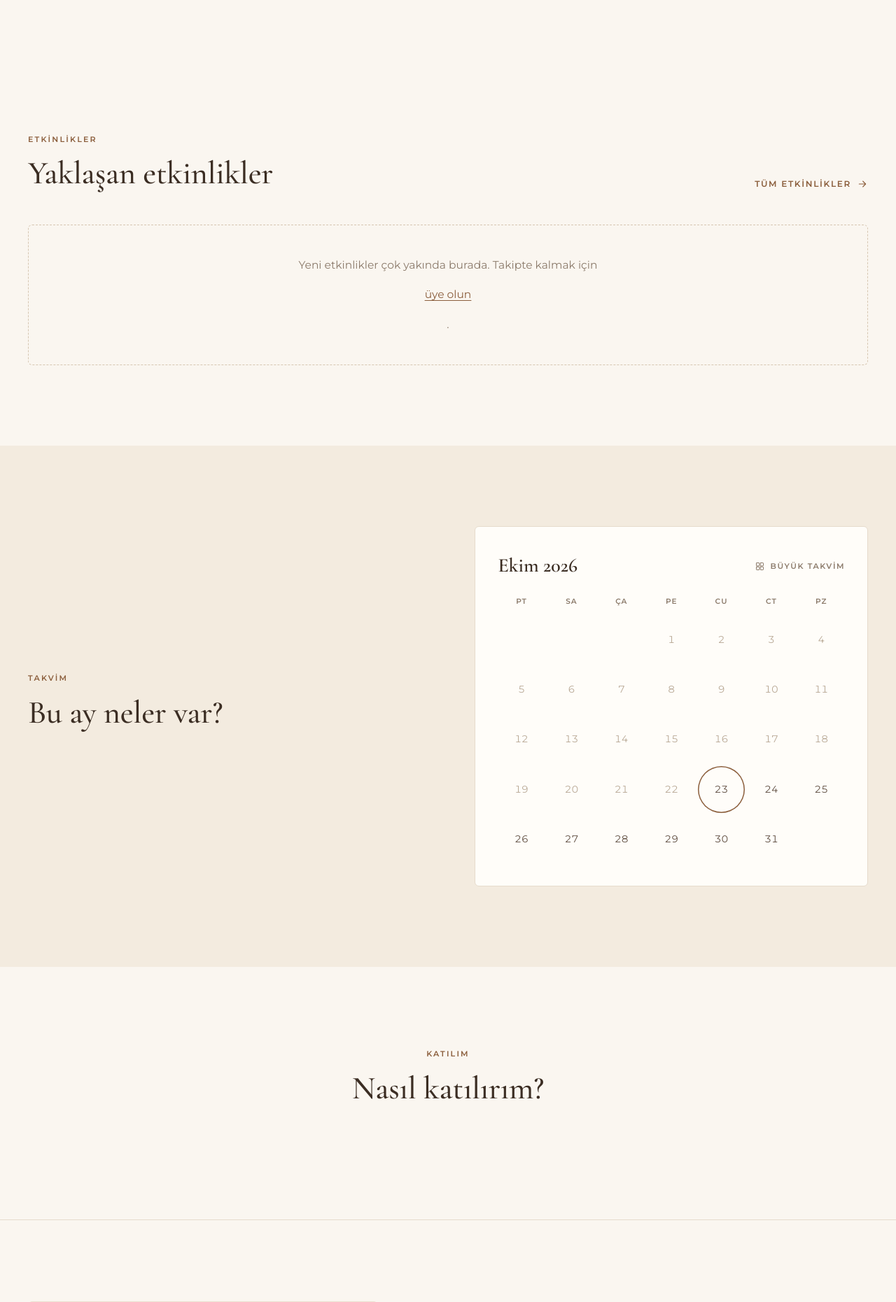
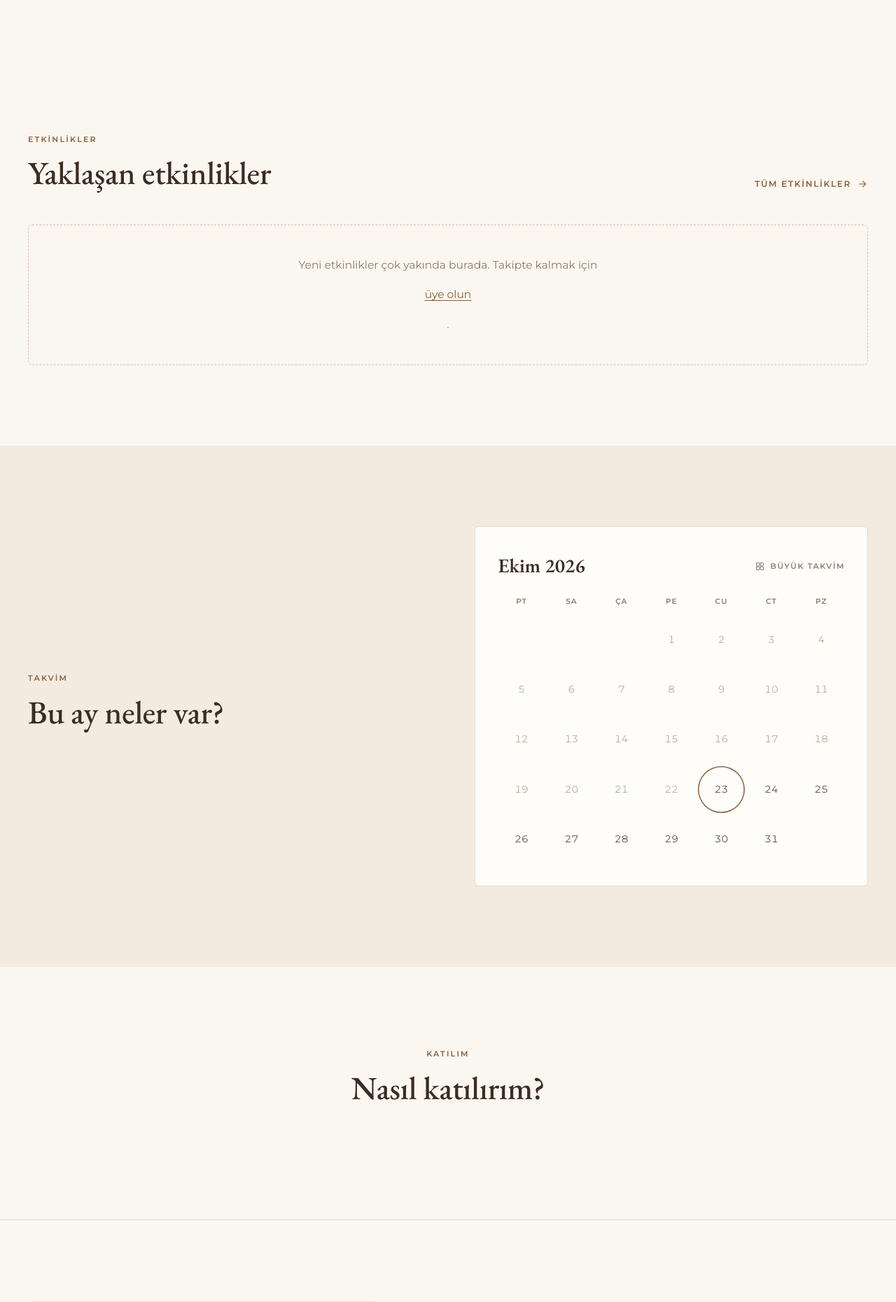
Before and after one commit to zafylmz/iseatolye, a PHP site: page / in a window 1280 px wide. Shown: the part 802-2663 px from the top of the page at 70% size. Run offline with PHP 8.4, Linux system fonts and the light colour scheme; data that the repository does not hold is empty; some libraries are stand-ins or nearby versions.

Commit message:
Başlık fontu: Cormorant Garamond yerine EB Garamond
Cormorant Garamond'un eski usul (aşağı sarkan) rakamları başlıklarda
yamuk görünüyordu. EB Garamond aynı Garamond ailesinden, düz rakamlı ve
Türkçe karakterleri tam destekliyor.

Co-Authored-By: Claude Opus 5.5 (1M context) <noreply@anthropic.com>
Claude-Session: https://claude.ai/code/session_0159DKz1YEn7esGmcg4VFVC5

```diff
--- a/assets/style.css
+++ b/assets/style.css
@@ -5,12 +5,12 @@
 @font-face{font-family:Montserrat;font-style:normal;font-weight:100 900;font-display:swap;src:url(/assets/fonts/montserrat-latin-wght-normal.woff2) format('woff2');unicode-range:U+0000-00FF,U+0131,U+0152-0153,U+02BB-02BC,U+02C6,U+02DA,U+02DC,U+0304,U+0308,U+0329,U+2000-206F,U+20AC,U+2122,U+2191,U+2193,U+2212,U+2215,U+FEFF,U+FFFD}
 @font-face{font-family:Montserrat;font-style:italic;font-weight:100 900;font-display:swap;src:url(/assets/fonts/montserrat-latin-wght-italic.woff2) format('woff2');unicode-range:U+0000-00FF,U+0131,U+0152-0153,U+02BB-02BC,U+02C6,U+02DA,U+02DC,U+0304,U+0308,U+0329,U+2000-206F,U+20AC,U+2122,U+2191,U+2193,U+2212,U+2215,U+FEFF,U+FFFD}
 @font-face{font-family:Montserrat;font-style:italic;font-weight:100 900;font-display:swap;src:url(/assets/fonts/montserrat-latin-ext-wght-italic.woff2) format('woff2');unicode-range:U+0100-02BA,U+02BD-02C5,U+02C7-02CC,U+02CE-02D7,U+02DD-02FF,U+0304,U+0308,U+0329,U+1D00-1DBF,U+1E00-1E9F,U+1EF2-1EFF,U+2020,U+20A0-20AB,U+20AD-20C0,U+2113,U+2C60-2C7F,U+A720-A7FF}
-@font-face{font-family:'Cormorant Garamond';font-style:normal;font-weight:500;font-display:swap;src:url(/assets/fonts/cormorant-garamond-latin-500-normal.woff2) format('woff2');unicode-range:U+0000-00FF,U+0131,U+0152-0153,U+02BB-02BC,U+02C6,U+02DA,U+02DC,U+0304,U+0308,U+0329,U+2000-206F,U+20AC,U+2122,U+2191,U+2193,U+2212,U+2215,U+FEFF,U+FFFD}
-@font-face{font-family:'Cormorant Garamond';font-style:normal;font-weight:500;font-display:swap;src:url(/assets/fonts/cormorant-garamond-latin-ext-500-normal.woff2) format('woff2');unicode-range:U+0100-02BA,U+02BD-02C5,U+02C7-02CC,U+02CE-02D7,U+02DD-02FF,U+0304,U+0308,U+0329,U+1D00-1DBF,U+1E00-1E9F,U+1EF2-1EFF,U+2020,U+20A0-20AB,U+20AD-20C0,U+2113,U+2C60-2C7F,U+A720-A7FF}
-@font-face{font-family:'Cormorant Garamond';font-style:normal;font-weight:600;font-display:swap;src:url(/assets/fonts/cormorant-garamond-latin-600-normal.woff2) format('woff2');unicode-range:U+0000-00FF,U+0131,U+0152-0153,U+02BB-02BC,U+02C6,U+02DA,U+02DC,U+0304,U+0308,U+0329,U+2000-206F,U+20AC,U+2122,U+2191,U+2193,U+2212,U+2215,U+FEFF,U+FFFD}
-@font-face{font-family:'Cormorant Garamond';font-style:normal;font-weight:600;font-display:swap;src:url(/assets/fonts/cormorant-garamond-latin-ext-600-normal.woff2) format('woff2');unicode-range:U+0100-02BA,U+02BD-02C5,U+02C7-02CC,U+02CE-02D7,U+02DD-02FF,U+0304,U+0308,U+0329,U+1D00-1DBF,U+1E00-1E9F,U+1EF2-1EFF,U+2020,U+20A0-20AB,U+20AD-20C0,U+2113,U+2C60-2C7F,U+A720-A7FF}
-@font-face{font-family:'Cormorant Garamond';font-style:italic;font-weight:500;font-display:swap;src:url(/assets/fonts/cormorant-garamond-latin-500-italic.woff2) format('woff2');unicode-range:U+0000-00FF,U+0131,U+0152-0153,U+02BB-02BC,U+02C6,U+02DA,U+02DC,U+0304,U+0308,U+0329,U+2000-206F,U+20AC,U+2122,U+2191,U+2193,U+2212,U+2215,U+FEFF,U+FFFD}
-@font-face{font-family:'Cormorant Garamond';font-style:italic;font-weight:500;font-display:swap;src:url(/assets/fonts/cormorant-garamond-latin-ext-500-italic.woff2) format('woff2');unicode-range:U+0100-02BA,U+02BD-02C5,U+02C7-02CC,U+02CE-02D7,U+02DD-02FF,U+0304,U+0308,U+0329,U+1D00-1DBF,U+1E00-1E9F,U+1EF2-1EFF,U+2020,U+20A0-20AB,U+20AD-20C0,U+2113,U+2C60-2C7F,U+A720-A7FF}
+@font-face{font-family:'EB Garamond';font-style:normal;font-weight:500;font-display:swap;src:url(/assets/fonts/eb-garamond-latin-500-normal.woff2) format('woff2');unicode-range:U+0000-00FF,U+0131,U+0152-0153,U+02BB-02BC,U+02C6,U+02DA,U+02DC,U+0304,U+0308,U+0329,U+2000-206F,U+20AC,U+2122,U+2191,U+2193,U+2212,U+2215,U+FEFF,U+FFFD}
+@font-face{font-family:'EB Garamond';font-style:normal;font-weight:500;font-display:swap;src:url(/assets/fonts/eb-garamond-latin-ext-500-normal.woff2) format('woff2');unicode-range:U+0100-02BA,U+02BD-02C5,U+02C7-02CC,U+02CE-02D7,U+02DD-02FF,U+0304,U+0308,U+0329,U+1D00-1DBF,U+1E00-1E9F,U+1EF2-1EFF,U+2020,U+20A0-20AB,U+20AD-20C0,U+2113,U+2C60-2C7F,U+A720-A7FF}
+@font-face{font-family:'EB Garamond';font-style:normal;font-weight:600;font-display:swap;src:url(/assets/fonts/eb-garamond-latin-600-normal.woff2) format('woff2');unicode-range:U+0000-00FF,U+0131,U+0152-0153,U+02BB-02BC,U+02C6,U+02DA,U+02DC,U+0304,U+0308,U+0329,U+2000-206F,U+20AC,U+2122,U+2191,U+2193,U+2212,U+2215,U+FEFF,U+FFFD}
+@font-face{font-family:'EB Garamond';font-style:normal;font-weight:600;font-display:swap;src:url(/assets/fonts/eb-garamond-latin-ext-600-normal.woff2) format('woff2');unicode-range:U+0100-02BA,U+02BD-02C5,U+02C7-02CC,U+02CE-02D7,U+02DD-02FF,U+0304,U+0308,U+0329,U+1D00-1DBF,U+1E00-1E9F,U+1EF2-1EFF,U+2020,U+20A0-20AB,U+20AD-20C0,U+2113,U+2C60-2C7F,U+A720-A7FF}
+@font-face{font-family:'EB Garamond';font-style:italic;font-weight:500;font-display:swap;src:url(/assets/fonts/eb-garamond-latin-500-italic.woff2) format('woff2');unicode-range:U+0000-00FF,U+0131,U+0152-0153,U+02BB-02BC,U+02C6,U+02DA,U+02DC,U+0304,U+0308,U+0329,U+2000-206F,U+20AC,U+2122,U+2191,U+2193,U+2212,U+2215,U+FEFF,U+FFFD}
+@font-face{font-family:'EB Garamond';font-style:italic;font-weight:500;font-display:swap;src:url(/assets/fonts/eb-garamond-latin-ext-500-italic.woff2) format('woff2');unicode-range:U+0100-02BA,U+02BD-02C5,U+02C7-02CC,U+02CE-02D7,U+02DD-02FF,U+0304,U+0308,U+0329,U+1D00-1DBF,U+1E00-1E9F,U+1EF2-1EFF,U+2020,U+20A0-20AB,U+20AD-20C0,U+2113,U+2C60-2C7F,U+A720-A7FF}
 
 :root {
   --bg: #faf6f0;
@@ -30,7 +30,7 @@
   --err-soft: #f8e6e0;
   --ok-soft: #eef0e4;
   --ok: #56653f;
-  --serif: 'Cormorant Garamond', 'Times New Roman', Georgia, serif;
+  --serif: 'EB Garamond', 'Times New Roman', Georgia, serif;
   --sans: Montserrat, system-ui, -apple-system, 'Segoe UI', sans-serif;
   --r: 4px;
   --r-lg: 6px;
--- a/inc/header.php
+++ b/inc/header.php
@@ -45,7 +45,7 @@ $isOn = fn($href) => $href === '/etkinlikler/' ? (str_starts_with($path, '/etkin
   <meta name="twitter:card" content="summary_large_image">
   <?php if (!empty($noindex)): ?><meta name="robots" content="noindex"><?php endif; ?>
   <link rel="preload" href="/assets/fonts/montserrat-latin-wght-normal.woff2" as="font" type="font/woff2" crossorigin>
-  <link rel="preload" href="/assets/fonts/cormorant-garamond-latin-500-normal.woff2" as="font" type="font/woff2" crossorigin>
+  <link rel="preload" href="/assets/fonts/eb-garamond-latin-500-normal.woff2" as="font" type="font/woff2" crossorigin>
   <link rel="stylesheet" href="<?= e(asset('/assets/style.css')) ?>">
   <?php if (isset($nav['/blog/'])): ?><link rel="alternate" type="application/rss+xml" title="<?= e($brand) ?> · Blog" href="/blog/rss.xml"><?php endif; ?>
   <?= $headExtra ?? '' ?>
```
Also changed, not shown: assets/fonts/cormorant-garamond-latin-500-italic.woff2 (deleted), assets/fonts/cormorant-garamond-latin-500-normal.woff2 (deleted), assets/fonts/cormorant-garamond-latin-600-italic.woff2 (deleted), assets/fonts/cormorant-garamond-latin-600-normal.woff2 (deleted), assets/fonts/cormorant-garamond-latin-ext-500-italic.woff2 (deleted), assets/fonts/cormorant-garamond-latin-ext-500-normal.woff2 (deleted), assets/fonts/cormorant-garamond-latin-ext-600-italic.woff2 (deleted), assets/fonts/cormorant-garamond-latin-ext-600-normal.woff2 (deleted), assets/fonts/eb-garamond-latin-500-italic.woff2 (added), assets/fonts/eb-garamond-latin-500-normal.woff2 (added), assets/fonts/eb-garamond-latin-600-normal.woff2 (added), assets/fonts/eb-garamond-latin-ext-500-italic.woff2 (added), assets/fonts/eb-garamond-latin-ext-500-normal.woff2 (added), assets/fonts/eb-garamond-latin-ext-600-normal.woff2 (added).
